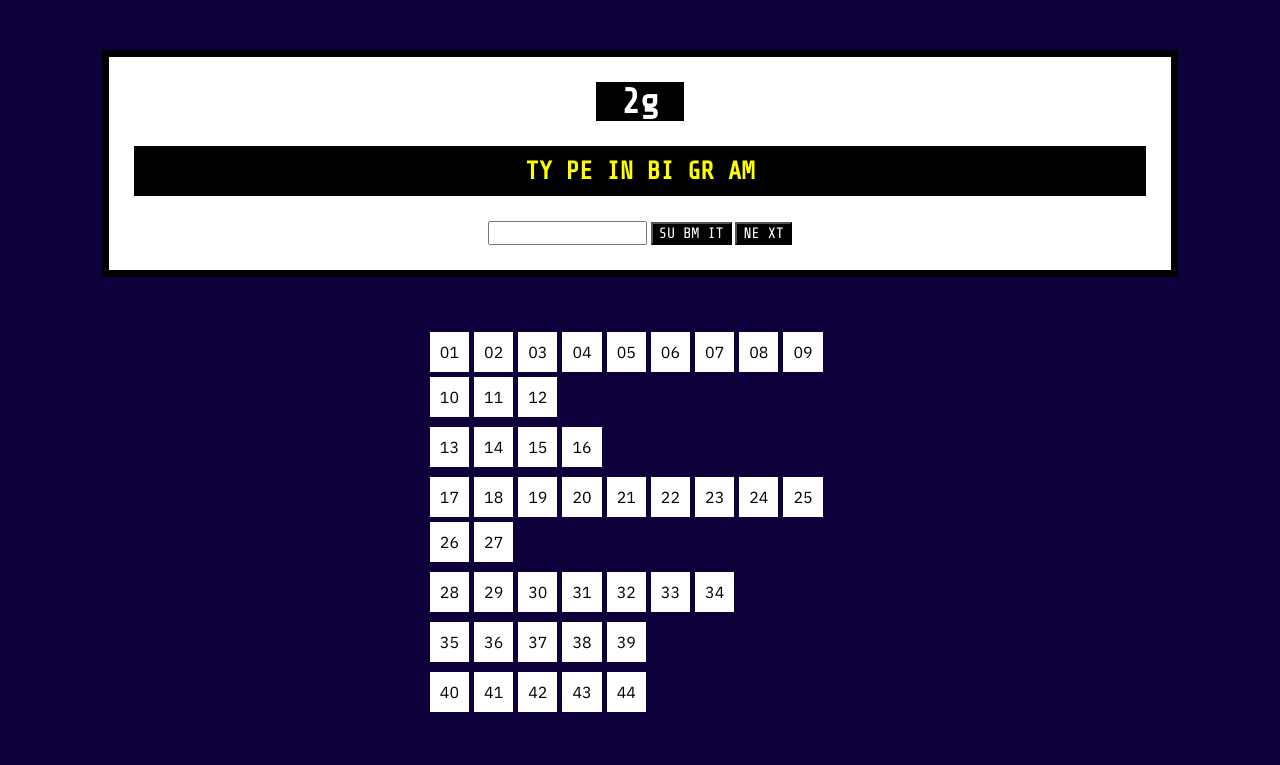
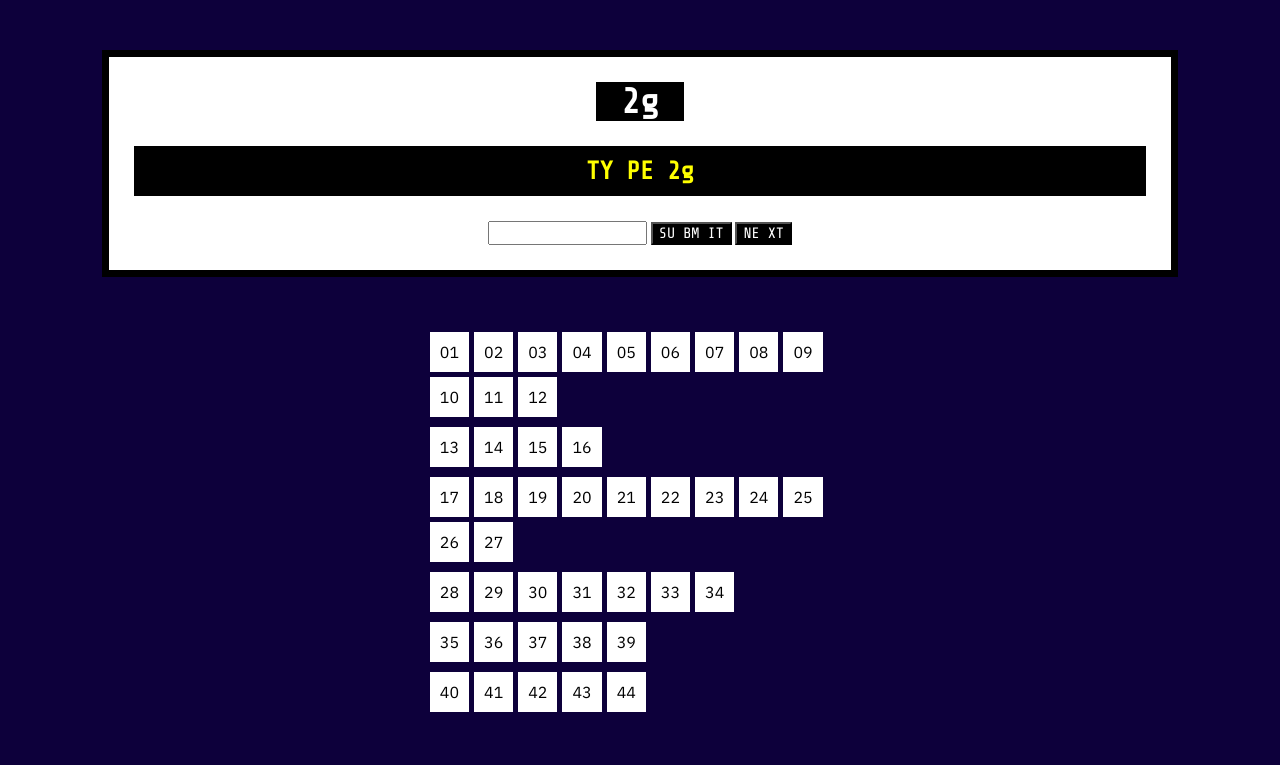
Before and after one commit to etherealcane/etherealcane.github.io, a plain HTML site: page 2g.html in a window 1280 px wide. Drawn offline with nearby package versions, Linux system fonts and the light colour scheme.

Commit message:
new name

```diff
--- a/2g.html
+++ b/2g.html
@@ -181,7 +181,7 @@ html {
 </style>
 <script>
 var puzzles = [
-{'layer':1,'answer':['BIGRAM'], 'puzzle':'TY PE IN BI GR AM'},
+{'layer':1,'answer':['2G'], 'puzzle':'TY PE 2g'},
 {'layer':1,'answer':['JACKLANCE'], 'puzzle':'HO MA GE TO WH OM'},
 {'layer':1,'answer':['OFF'], 'puzzle':'UN ON'},
 {'layer':1,'answer':['TAU'], 'puzzle':'PI x2'},
```
